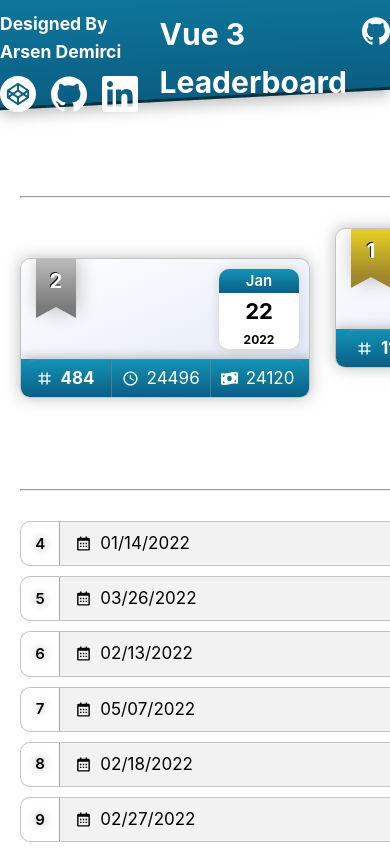
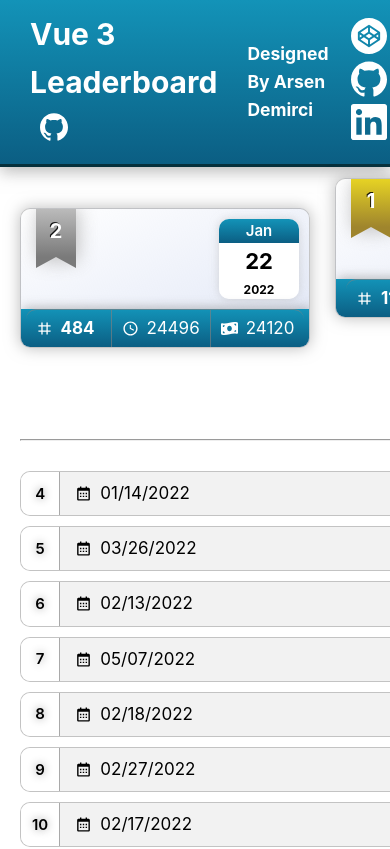
Before and after one commit to arsendemirci/vue3-leaderboard, a Vue app: page / in a window 390 px wide. Shown: the top 849 px of the page. Built offline with nearby package versions, Linux system fonts and the light colour scheme.

Commit message:
header modify responsive

```diff
--- a/src/App.scss
+++ b/src/App.scss
@@ -19,7 +19,7 @@
     }
     padding: 20px;
     width: 960px;
-    margin: 130px auto 0 auto;
+    margin: 80px auto 0 auto;
     &-top {
       hr {
         margin-bottom: 100px;
--- a/src/components/Header/Header.scss
+++ b/src/components/Header/Header.scss
@@ -1,70 +1,53 @@
 header {
   position: fixed;
+  top: 0;
+  border: 0.2em solid rgb(0 0 0 / 67%);
+  border-top: none;
+  background: $bg-linear-blue;
+  box-shadow: 0 5px 15px #80808087;
+  left: 50%;
+  transform: translateX(-50%);
+  color: white;
+  border-bottom-left-radius: 15% 100px;
+  border-bottom-right-radius: 15% 100px;
   width: 100%;
-  padding-top: 10px;
+  max-width: 1200px;
 
-  color: #353535;
-  z-index: 9;
-  top: 0;
-  color: white;
-  height: 100px;
+  svg {
+    margin-left: 10px;
+    transition: transform 0.2s ease-in-out;
+    &:hover {
+      transform: scale(1.2);
+    }
+  }
   .header-wrap {
-    max-width: 960px;
     display: flex;
     flex-direction: row;
     justify-content: space-between;
-    margin: 0 auto;
-    > div,
-    > h1 {
-      margin: 0;
-    }
-  }
-  svg {
-    transition: all 0.2s ease-in-out;
-  }
-  a:hover {
-    svg {
-      transform: scale(1.2);
-    }
-  }
-  h1 {
-    @include flex-display(flex, row, flex-start, flex-start);
-    a {
-      margin-left: 15px;
-    }
+    padding: 10px 60px 15px 60px;
+    width: 100%;
+    gap: 30px;
     svg {
       width: 28px;
       height: 28px;
     }
   }
-  .links {
-    margin-top: 10px;
-    a {
-      margin-right: 15px;
-      svg {
-        width: 36px;
-        height: 36px;
-      }
-      &:hover {
-        svg {
-          transform: scale(1.2);
-        }
-      }
+  .profile {
+    display: flex;
+    align-items: center;
+    gap: 12px;
+    svg {
+      width: 36px;
+      height: 36px;
     }
   }
-
-  &:before {
-    content: '';
-    display: block;
-    position: absolute;
-    left: 0;
-    bottom: 0;
-    width: 100%;
-    height: 16em;
-    z-index: -1;
-    transform: skewY(-3deg);
-    background: $bg-linear-blue;
-    border-bottom: 0.2em solid rgb(0 0 0 / 67%);
-    box-shadow: 0 5px 15px #80808087;
+  @media screen and (max-width: 1024px) {
+    border-bottom-left-radius: 0;
+    border-bottom-right-radius: 0;
+    border-left: none;
+    border-right: none;
+    .header-wrap {
+      padding: 10px 30px;
+    }
   }
 }
--- a/src/components/Header/Header.vue
+++ b/src/components/Header/Header.vue
@@ -5,6 +5,10 @@
 <template>
   <header>
     <div class="header-wrap">
+      <h1>
+        Vue 3 Leaderboard
+        <a href="https://github.com/arsendemirci/vue-case" target="_blank"><IconGithub /></a>
+      </h1>
       <div class="profile">
         <h3>Designed By <b>Arsen Demirci</b></h3>
         <div class="links">
@@ -15,10 +19,6 @@
           /></a>
         </div>
       </div>
-      <h1>
-        Vue 3 Leaderboard
-        <a href="https://github.com/arsendemirci/vue-case" target="_blank"><IconGithub /></a>
-      </h1>
     </div>
   </header>
 </template>
```
